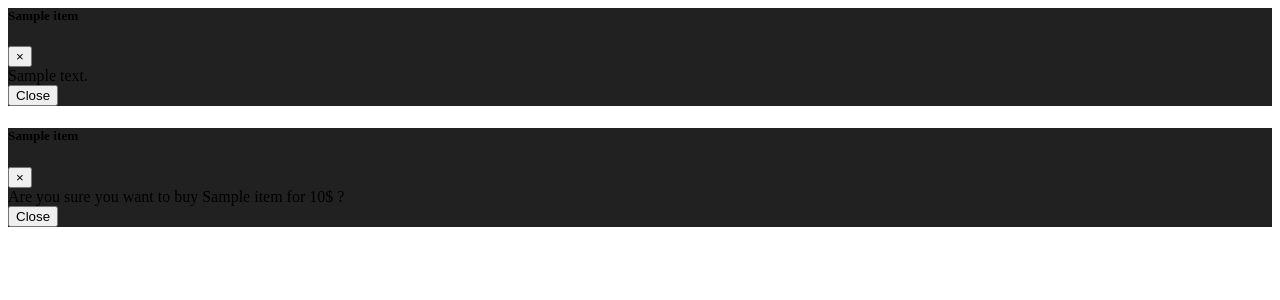
After one commit to UnTea/ITInAM, a Flask app: template market/templates/include/items_modals.html in a window 1280 px wide. The commit adds this page. Shown: the top 300 px of the page. Run offline with Flask 3, Linux system fonts and the light colour scheme; the template is opened without the code that fills it: values that come from a table or form of the project are taken from there, others are empty; tables that the repository leaves empty hold one stand-in row (values such as "Sample post").

Commit message:
add subpurchasing

```diff
--- /dev/null
+++ b/market/templates/include/items_modals.html
@@ -0,0 +1,61 @@
+<style>
+    .modal-content {
+        background-color: #212121
+    }
+</style>
+
+<!-- More Info -->
+<div class="modal fade" id="Modal-MoreInfo-{{ item.id }}"
+     tabindex="-1"
+     aria-labelledby="exampleModalLabel" aria-hidden="true">
+    <div class="modal-dialog">
+        <div class="modal-content">
+            <div class="modal-header">
+                <h5 class="modal-title" id="ModalLabel">
+                    <!-- -->
+                    {{ item.name }}
+                </h5>
+                <button type="button" class="close"
+                        data-dismiss="modal" aria-label="Close">
+                    <span aria-hidden="true">&times;</span>
+                </button>
+            </div>
+            <div class="modal-body">
+                {{ item.description }}
+            </div>
+            <div class="modal-footer">
+                <button type="button" class="btn btn-secondary"
+                        data-dismiss="modal">Close
+                </button>
+            </div>
+        </div>
+    </div>
+</div>
+
+<!-- Purchase Confirm -->
+<div class="modal fade" id="Modal-PurchaseConfirm-{{ item.id }}"
+     tabindex="-1"
+     aria-labelledby="exampleModalLabel" aria-hidden="true">
+    <div class="modal-dialog">
+        <div class="modal-content">
+            <div class="modal-header">
+                <h5 class="modal-title" id="ModalLabel">
+                    <!-- -->
+                    {{ item.name }}
+                </h5>
+                <button type="button" class="close"
+                        data-dismiss="modal" aria-label="Close">
+                    <span aria-hidden="true">&times;</span>
+                </button>
+            </div>
+            <div class="modal-body">
+                Are you sure you want to buy {{ item.name }} for {{ item.price }}$ ?
+            </div>
+            <div class="modal-footer">
+                <button type="button" class="btn btn-secondary"
+                        data-dismiss="modal">Close
+                </button>
+            </div>
+        </div>
+    </div>
+</div>
```
Also changed, not shown: market/templates/market.html (+20 -3 lines).
